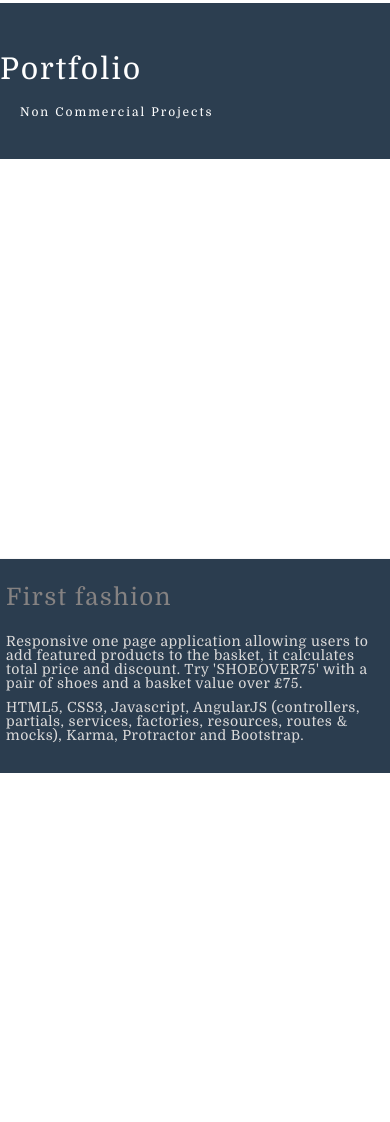
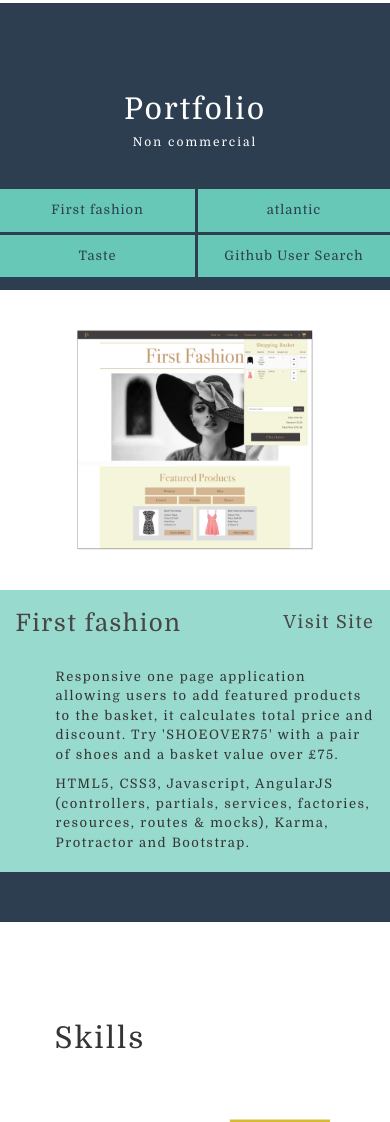
Before and after one commit to d9nny/portfolio, a website: page index.html in a window 390 px wide. Shown: the part 1157-2279 px from the top of the page. Drawn offline with nearby package versions, Linux system fonts and the light colour scheme; some packages are replaced by stand-ins of ours; a script that the page names is missing.

Commit message:
changed portfolio layout/styling, fixed mobile navbar issue

```diff
--- a/app/controllers/indexController.js
+++ b/app/controllers/indexController.js
@@ -2,7 +2,7 @@
 
 portfolio.controller('IndexController', [ 'ResourceFactory', function(ResourceFactory) {
 	var self = this;
-  self.activeTab = 0;
+  self.activeTab = 31;
   this.scroll = 0;
   self.resourceFactory = ResourceFactory;
 
@@ -37,7 +37,7 @@ portfolio.controller('IndexController', [ 'ResourceFactory', function(ResourceFa
       });
 
     self.setTab = function(num) {
-      if (self.activeTab === num) {
+      if (self.activeTab < 30 && self.activeTab === num) {
         self.activeTab = 0;
       } else {
         self.activeTab = num;
@@ -46,5 +46,6 @@ portfolio.controller('IndexController', [ 'ResourceFactory', function(ResourceFa
 
     self.isActiveTab = function(num) {
       return (self.activeTab === num);
+      console.log(self.activeTab);
     };
 }]);
--- a/app/directives/indexDirectives.js
+++ b/app/directives/indexDirectives.js
@@ -69,6 +69,29 @@ portfolio.directive('scrollPosition', function($window) {
   };
 });
 
+portfolio.directive('equalHeight', [
+  '$window', function($window) {
+
+    return {
+      restrict: 'A',
+      link: function(scope, element) {
+        var allHeights,
+            maxHeight;
+
+
+
+        for (var i = allHeights.length - 1; i >= 0; i--) {
+          if (allHeights[i] > allHeights[i+1]) {
+            maxHeight = allHeights[i];
+          }
+        }
+        console.log(maxHeight);
+      }
+    }
+  }
+]);
+
+
 portfolio.directive('perfectParallax', [
   '$window', function ($window) {
 
--- a/app/partials/portfolio.html
+++ b/app/partials/portfolio.html
@@ -1,11 +1,11 @@
-<section id='portfolioContainer' class="row">
+<!-- <section id='portfolioContainer' class="row">
 	<div class='container'>
 		<h2>Portfolio</h2>
 		<h6>Non Commercial Projects</h6>
 	</div>
 	<div ng-repeat='website in ctrl.portfolio' class='website'>
 		<div class='webImgContainer'>
-			<div perfect-parallax parallax-ratio="{{website.parallaxRatio}}" parallax-css="background-position-y" parallax-init-val="{{website.parallaxInitVal}}" style='background-image: url({{website.imageUrl}})' class="webImg">
+			<div perfect-parallax parallax-ratio="{{website.parallaxRatio}}" parallax-css="background-position-y" parallax-init-val="{{website.parallaxInitVal}}" style="background-image: url(website.imageUrl)" class="webImg">
 			</div>
 		</div>
 		<div class='websiteInfo'>
@@ -14,4 +14,48 @@
 				<ul>{{website.technologies}}</ul>
 		</div>
 	</div>
+</section> -->
+
+<section id='portfolioContainer' class="row" >
+	<div class='container'>
+
+		<h2>Portfolio</h2>
+		<h6>Non commercial</h6>
+
+		<ul id='websiteButtons'>
+			<li ng-repeat='website in ctrl.portfolio' ng-click='ctrl.setTab(website.number)' class='websiteButton'>{{website.title}}</li>
+		</ul>
+		<div ng-repeat='website in ctrl.portfolio' class='website'>
+			<div ng-show='ctrl.isActiveTab(website.number)'>
+				<img ng-src="{{website.imageUrl}}" class="webImg">
+				<div class='websiteInfo'>
+					<h3>{{website.title}}</h3>
+					<a href="{{website.url}}">Visit Site</a>
+					<ul>{{website.description}}</ul>
+					<ul>{{website.technologies}}</ul>
+				</div>
+			</div>
+		</div>
+
+	</div>
 </section>
+
+
+<!--
+<section id='employmentContainer' class='row'>
+	<div class='container'>
+		<h2>Employment</h2>
+		<div id='employment'>
+			<div ng-click='ctrl.setTab(company.number)' ng-repeat='company in ctrl.employment' class='company col-md-6'>
+				<button>{{company.name}}</button><span ng-hide='ctrl.isActiveTab(company.number)' class="glyphicon glyphicon-triangle-bottom" aria-hidden="true"></span><span ng-show='ctrl.isActiveTab(company.number)' class="glyphicon glyphicon-triangle-top" aria-hidden="true"></span>
+				<div class='duties' ng-show='ctrl.isActiveTab(company.number)'>
+					<h5>{{company.date}}</h5>
+					<h4>{{company.position}}</h4>
+					<ul ng-repeat='point in company.duties' class='point'>
+						<li>{{point}}</li>
+					</ul>
+				</div>
+			</div>
+		</div>
+	</div>
+</section> -->
--- a/assets/resources/portfolio.json
+++ b/assets/resources/portfolio.json
@@ -1,6 +1,7 @@
 [
   {
     "title": "First fashion",
+    "number": 31,
     "url": "https://polar-plains-66246.herokuapp.com/",
     "imageUrl": "assets/images/portfolio/fashion.jpg",
     "parallaxRatio": "-.7",
@@ -10,6 +11,7 @@
   },
   {
     "title": "atlantic",
+    "number": 32,
     "url": "https://cryptic-taiga-13132.herokuapp.com/#/aboutUs",
     "imageUrl": "assets/images/portfolio/atlantic.jpg",
     "parallaxRatio": "-1.2",
@@ -19,6 +21,7 @@
   },
   {
     "title": "Taste",
+    "number": 33,
     "url": "https://intense-chamber-6227.herokuapp.com/",
     "imageUrl": "assets/images/portfolio/taste.jpg",
     "parallaxRatio": "-.5",
@@ -28,6 +31,7 @@
   },
   {
     "title": "Github User Search",
+    "number": 34,
     "url": "https://evening-eyrie-3741.herokuapp.com/",
     "imageUrl": "assets/images/portfolio/githubUserSearch.jpg",
     "parallaxRatio": "-.5",
--- a/assets/stylesheets/navbar.css
+++ b/assets/stylesheets/navbar.css
@@ -133,13 +133,22 @@ a.navbar-title {
   background-image: url('./../images/socialMedia/pinterest.png');
 }
 
+
 @media screen and (max-width: 1000px) {
   #bs-example-navbar-collapse-1 {
-    width: 286px;
-    background-color: crimson;
-    right: 0;
+    width: 250px;
+    background-color: #C33D64;
+    right: 15px;
     position: absolute;
-    top: 41px;
+    top: 57px;
+    border-bottom-left-radius: 5px;
+    border-bottom-right-radius: 5px;
+    border: none;
+    box-shadow: -2px 2px 3px rgba(0, 0, 0, 0.61);
+  }
+
+  #bs-example-navbar-collapse-1 a:hover {
+    background-color: #852D47;
   }
   .navbar-collapse.collapse {
     display: none !important;
--- a/assets/stylesheets/portfolio.css
+++ b/assets/stylesheets/portfolio.css
@@ -1,21 +1,124 @@
 #portfolioContainer {
 	background-color: #2C3E50;
+	padding: 50px 0 100px;
+	text-align: center;
 }
 
 #portfolioContainer  h2 {
-	margin: 50px 0px 20px;
+	margin: 40px 20px 0px;
 	color: white;
 	letter-spacing: 2px;
 }
-
 
 #portfolioContainer  h6 {
 	margin-bottom: 40px;
 	color: white;
 	letter-spacing: 2px;
-	margin-left: 20px;
 }
 
+#websiteButtons {
+	padding-left:  0;
+}
+
+.websiteButton {
+  display: inline-block;
+  margin-bottom: 0px;
+  width: 25%;
+  padding: 12px 0;
+  font-size: 17px;
+  background-color: #67C8B7;
+  border-left: 3px solid #2C3E50;
+  color: #2C3E50;
+  cursor: pointer;
+  letter-spacing: 1px;
+}
+
+ul > li.websiteButton:first-child {
+	border-left: 0;
+	border-top-left-radius: 5px;
+}
+
+ul > li.websiteButton:last-child {
+	border-top-right-radius: 5px;
+}
+
+.website {
+	position: relative;
+	background-color: white;
+}
+
+.website img {
+	width: auto;
+	height: 550px;
+	position: relative;
+}
+
+.websiteInfo {
+	width: 100%;
+  padding: 0 4% 10px;
+  letter-spacing: 1.5px;
+  background-color: rgba(103, 200, 183, 0.67);
+  text-align: left;
+  position: absolute;
+  bottom: 0;
+}
+
+.websiteInfo ul {
+	line-height: 1.5;
+}
+
+.websiteInfo > ul:nth-child(2) {
+	padding-top: 20px;
+}
+
+.websiteInfo > h3 {
+	display: inline-block;
+  font-size: 24px;
+  color: #474646;
+  padding-bottom: 20px;
+}
+
+.websiteInfo > a {
+  display: inline-block;
+  margin-top: 20px;
+  float: right;
+  font-size: 18px;
+  color: #474646;
+}
+
+@media screen and (max-width:1000px) {
+	.websiteButton {
+    margin-bottom: 3px;
+    width: 50%;
+    font-size: 13px;
+	}
+	ul > li.websiteButton:first-child {
+		border-top-left-radius: 0;
+	}
+	ul > li.websiteButton:nth-child(3) {
+		border-left: 0;
+	}
+	ul > li.websiteButton:last-child {
+		border-top-right-radius: 0;
+	}
+	.website img {
+		width: auto;
+		height: 300px;
+		position: relative;
+	}
+	.websiteInfo {
+		padding: 0 4% 10px;
+		font-size: 13px;
+		text-align: left;
+		position: relative;
+	}
+	#portfolioContainer {
+    padding: 50px 0;
+	}
+}
+
+
+/*
 .website {
 	position: relative;
 }
@@ -63,7 +166,7 @@
 @media screen and (max-width:1120px) {
 	.webImg {
 		background-size: 700px;
-		/*background-repeat: repeat;*/
+		background-repeat: repeat;
 	}
 }
 
@@ -80,4 +183,4 @@
 		background-size: 100%;
 		background-position-y: 100px;
 	}
-}
+}*/
```
